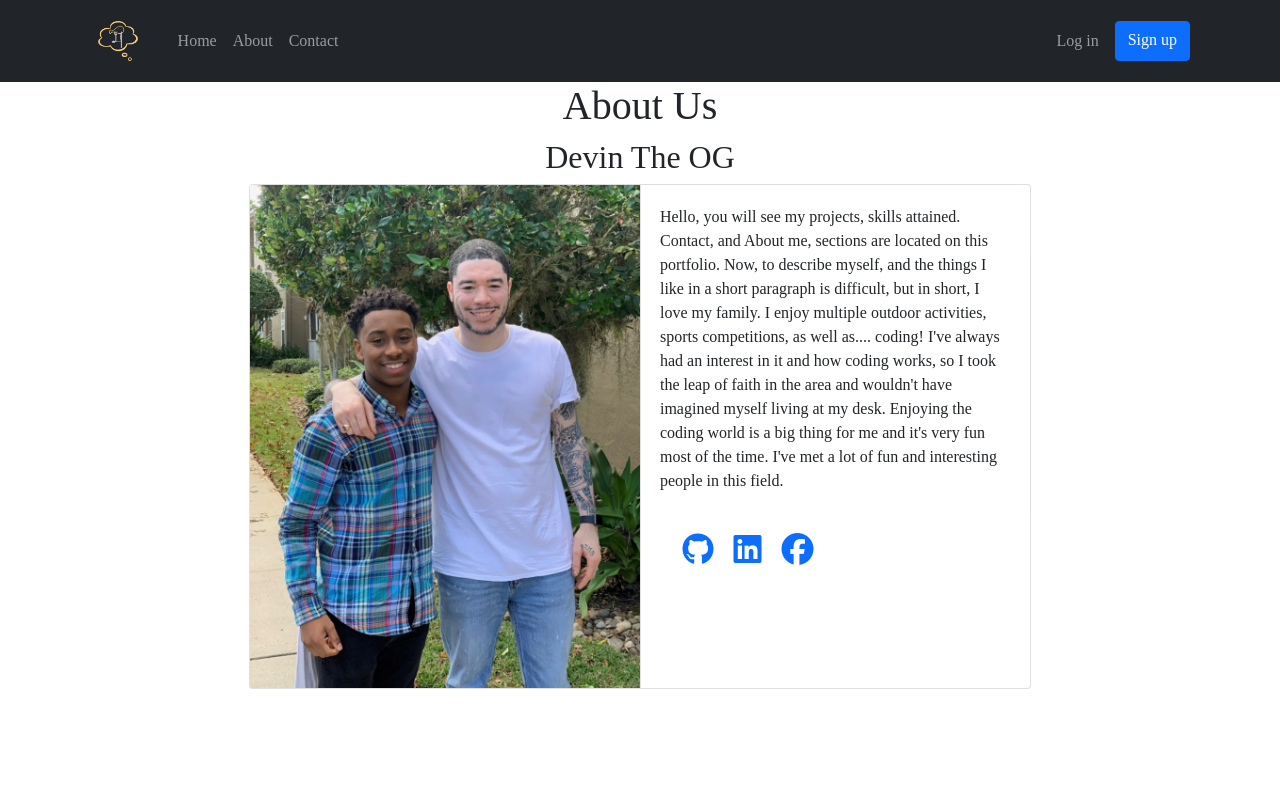
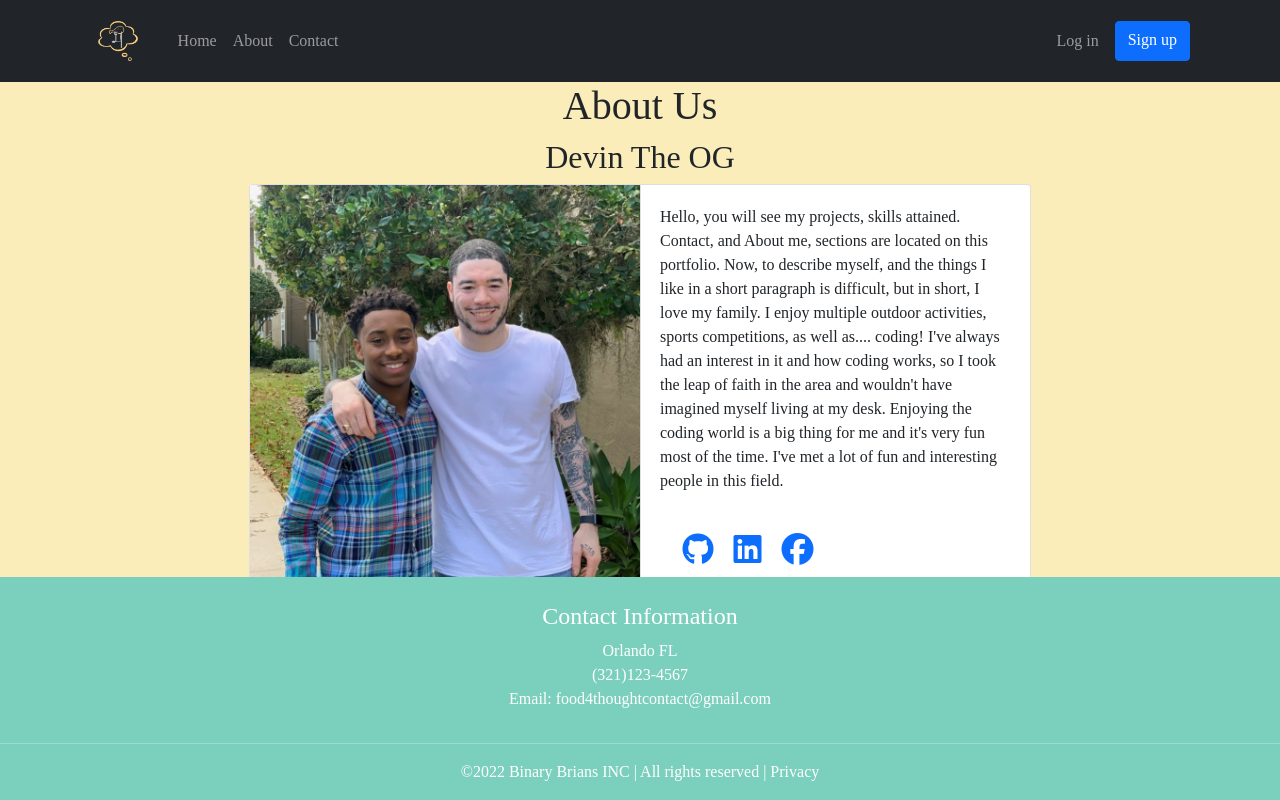
Before and after one commit to Dapr1nc3/Food-App, a React (Create React App) app in the folder Frontend/: page /about in a window 1280 px wide. Shown: the top 800 px of the page. Built offline with nearby package versions, Linux system fonts and the light colour scheme; a web font is replaced by a local one.

Commit message:
Updated styling in all pages

```diff
--- a/Frontend/public/index.html
+++ b/Frontend/public/index.html
@@ -28,7 +28,7 @@
     <script src="https://kit.fontawesome.com/ed00ee5c13.js" crossorigin="anonymous"></script>
     <title>React App test</title>
   </head>
-  <body>
+  <body class="main-body">
     <noscript>You need to enable JavaScript to run this app.</noscript>
     <div id="root"></div>
     <!--
--- a/Frontend/src/componets/Footer/BottomPage.css
+++ b/Frontend/src/componets/Footer/BottomPage.css
@@ -1,17 +1,18 @@
 .main-footer {
   color: white;
-  background-color: rgb(3, 123, 153);
+  background-color: #7bcfbd;
   padding-top: 25px;
+  position: relative;
   bottom: 0;
   width: 100%;
-  margin-top: 50% !important;
-  border-radius: 15px 15px 0 0 ;
+  margin-top: 10% !important;
+  /* border-radius: 15px 15px 0 0 ; */
 }
 
-.main-footer ul {
-  display: flex;
+
+@media screen and (min-width: 768px) {
+  .main-footer {
+    position: absolute;
+    bottom: 0;
+  }
 }
-
-.footer-fluid {
-  display: flex;
-}
--- a/Frontend/src/componets/Navbar/Navagation.js
+++ b/Frontend/src/componets/Navbar/Navagation.js
@@ -12,8 +12,8 @@ function Navigation() {
         expand="sm"
         collapseOnSelect
       >
-        <Container>
-          <Navbar.Brand>
+        <Container className="nav-bar">
+          <Navbar.Brand className="nav-bar">
             <Nav.Link href="/">
               <img alt="" src={siteLogo} className="site-logo"></img>
             </Nav.Link>
--- a/Frontend/src/index.css
+++ b/Frontend/src/index.css
@@ -2,6 +2,7 @@
 @import url('https://fonts.googleapis.com/css2?family=Klee+One:wght@600&display=swap');
 
 
+/* Main Styling */
 * {
   font-family: 'Klee One', cursive;
 }
@@ -19,13 +20,16 @@ code {
   font-family: source-code-pro, Menlo, Monaco, Consolas, "Courier New",
     monospace;
 }
+/* Main Styling End */
 
-/* NotFound.js  */
+
+/* NotFound.js Styling  */
 .not-found {
   height: calc(100vh - 56px);
 }
+/* NotFound.js Styling End */
 
-/* About.js */
+/* About.js Styling */
 .about-header {
   padding-right: 40%;
 }
@@ -55,14 +59,13 @@ ul li {
   height: 100%;
 }
 
+/* About.js Styling End */
 
 
-/* callingCard.js */
+
+/* callingCard.js Styling End */
 .container-spacing {
   margin-top: 25px;
-}
-.card__space {
-  margin-bottom: 10px;
 }
 
 .scrollable {
@@ -73,17 +76,19 @@ ul li {
 .card-box {
   width: 600px;
   height: auto;
-  /* margin: 30px auto; */
   margin-right: 20%;
   display: flex;
 }
 
-/* callingCard.js */
 .card__space {
   margin-bottom: 30px;
 }
 
-/* Navagation.js */
+/* callingCard.js Styling End */
+
+
+
+/* Navigation.js Styling */
 .nav__bgColor {
   background-color: rgb(17, 190, 190);
 }
@@ -110,6 +115,8 @@ ul li {
 
 /* Work on the spacing when growing on mobile devices */
 
+/* Navigation.js Styling End */
+
 
 /* Site Logo Styling */
 .site-logo {
@@ -120,6 +127,9 @@ ul li {
   transform: scale(1.5);
   transition: .2s ease-in-out;
 }
+/* Logo Styling End */
+
+
 
 /* Profile picture styling */
 .profile-picture {
@@ -128,11 +138,11 @@ ul li {
 
 /* Navbar Styling */
 .nav-bar {
-  background-color: #019b9b !important;
+  background-color: #75c9b7 !important;
 }
 
 .navbar-link:hover {
-  background-color: aquamarine;
+  background-color: aquamarine !important;
 }
 
 .grow {
@@ -166,3 +176,11 @@ ul li {
 .main-footer {
   width: 100vw;
 }
+
+
+
+
+/* Main Styling */
+.main-body {
+  background-color: #faedb9;
+}
--- a/Frontend/src/pages/About.js
+++ b/Frontend/src/pages/About.js
@@ -2,6 +2,8 @@ import React from "react";
 import { Container, Row, Col, Image } from "react-bootstrap";
 import aboutImg from "../assets/images/userPlaceholder.png";
 import devinImg from "../assets/images/Devin-pic.jpg";
+import BottomPage from "../componets/Footer/BottomPage";
+
 
 const About = () => {
   return (
@@ -138,6 +140,7 @@ const About = () => {
           </div>
         </div>
       </Container>
+      <BottomPage></BottomPage>
     </div>
   );
 };
--- a/Frontend/src/pages/Home.js
+++ b/Frontend/src/pages/Home.js
@@ -11,7 +11,7 @@ const Home = () => {
 
   return (
     <>
-    <Container>
+    <Container className="main-page-container">
       <SlideShow />
       <SearchBar setRecipes={setRecipes} />
       {recipes ? (
```
